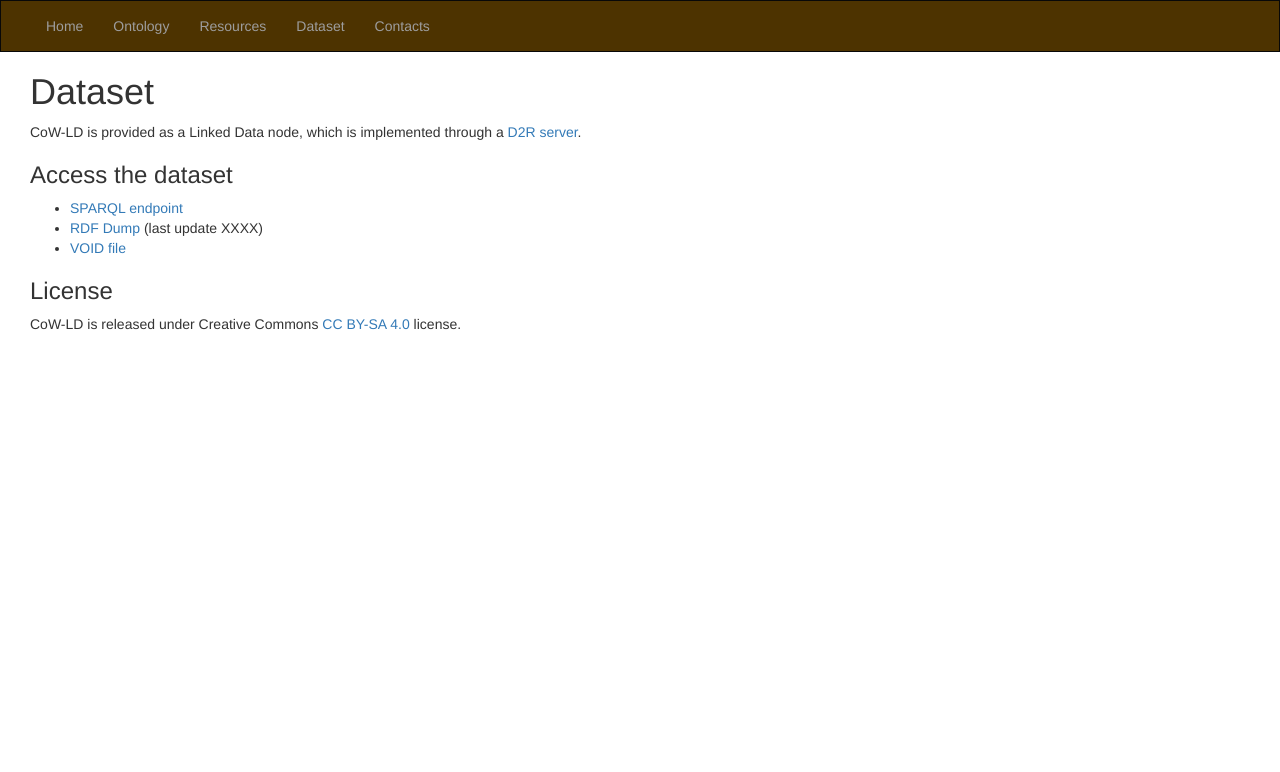
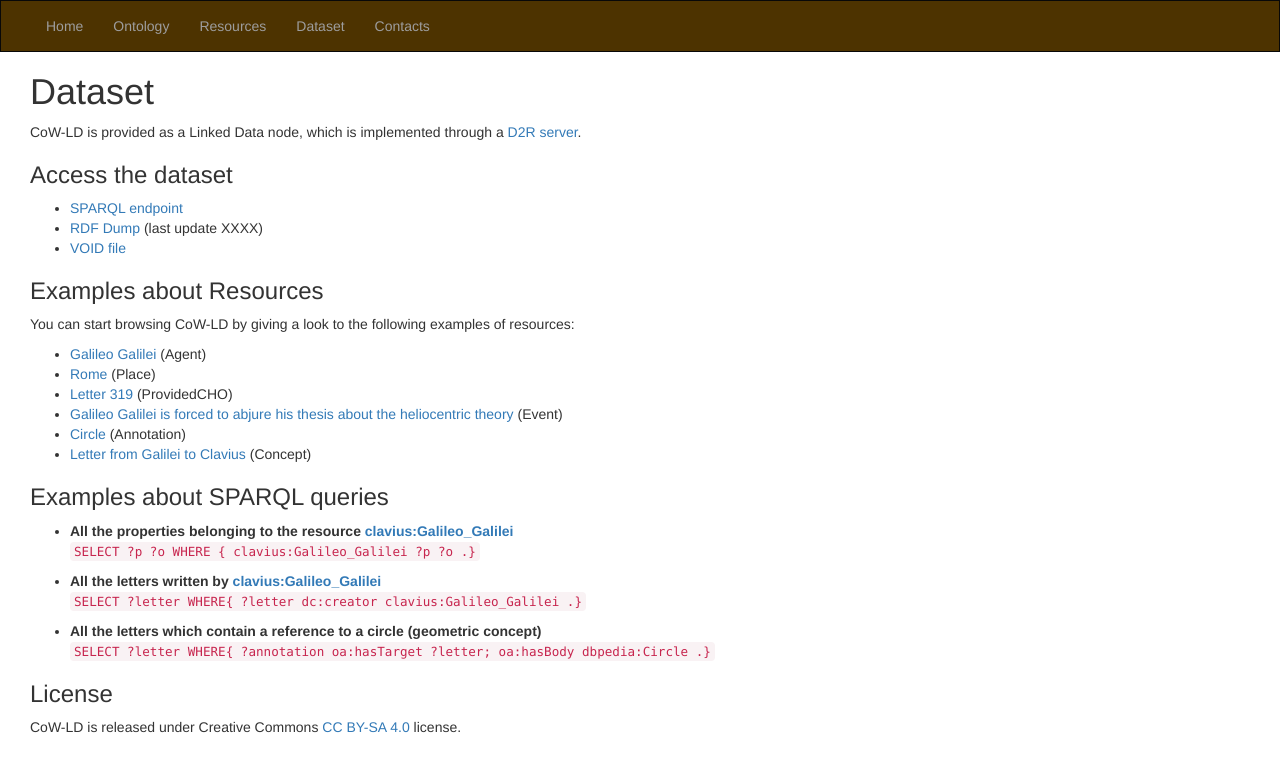
Before and after one commit to alod83/clavius, a plain HTML site: page Web/dataset.html in a window 1280 px wide. Drawn offline with nearby package versions, Linux system fonts and the light colour scheme.

Commit message:
added some examples in dataset

```diff
--- a/Web/css/main.css
+++ b/Web/css/main.css
@@ -7,13 +7,11 @@
 
     .sidenav {
       background-color: #ffdd99;
-      height: 100%;
-    }
+      }
 
     .navbar {
       background-color: #4d3300;
 	  color: black;
-      height: 100%;
     }
 
     @media screen and (max-width: 767px) {
--- a/Web/dataset.html
+++ b/Web/dataset.html
@@ -46,6 +46,37 @@
    		</ul>
    	</p>
 
+   	<h3>Examples about Resources</h3>
+   	<p>
+   	You can start browsing CoW-LD by giving a look to the following examples of resources:
+   		<ul>
+   			<li><a href="http://claviusontheweb.it/dataset/resource/Galileo_Galilei">Galileo Galilei</a> (Agent)
+   			<li><a href="http://claviusontheweb.it/dataset/resource/Roma">Rome</a> (Place)
+   			<li><a href="http://claviusontheweb.it/dataset/resource/letter-319">Letter 319</a> (ProvidedCHO)
+   			<li><a href="http://claviusontheweb.it/dataset/resource/Galileo_Galilei_is_forced_to_abjure_his_thesis_about_the_heliocentric_theory">Galileo Galilei is forced to abjure his thesis about the heliocentric theory</a> (Event)
+   			<li><a href="http://claviusontheweb.it/dataset/resource/Annotation_Circle">Circle</a> (Annotation)
+   			<li><a href="http://claviusontheweb.it/dataset/resource/From_Galileo_Galilei">Letter from Galilei to Clavius</a> (Concept)
+
+   		</ul>
+   	</p>
+
+   	<h3>Examples about SPARQL queries</h3>
+   	<p>
+   	<ul>
+   	<li><b>All the properties belonging to the resource
+   		<a href="http://claviusontheweb.it/dataset/resource/Galileo_Galilei">clavius:Galileo_Galilei</a></b>
+   		<p><code>SELECT ?p ?o WHERE { clavius:Galileo_Galilei ?p ?o .}</code></p>
+
+   	<li><b>All the letters written by
+   		<a href="http://claviusontheweb.it/dataset/resource/Galileo_Galilei">clavius:Galileo_Galilei</a></b>
+   		<p><code>SELECT ?letter WHERE{ ?letter dc:creator clavius:Galileo_Galilei .}</code></p>
+
+   	<li><b>All the letters which contain a reference to a circle (geometric concept)</b>
+   	<p><code>SELECT ?letter WHERE{ ?annotation oa:hasTarget ?letter; oa:hasBody dbpedia:Circle .}</code></p>
+
+   	</ul>
+   	</p>
+
    	<h3>License</h3>
    	<p>
    	CoW-LD is released under Creative Commons <a href="https://creativecommons.org/licenses/by-sa/4.0/">CC BY-SA 4.0</a> license.
```
Also changed, not shown: 1 other file.
